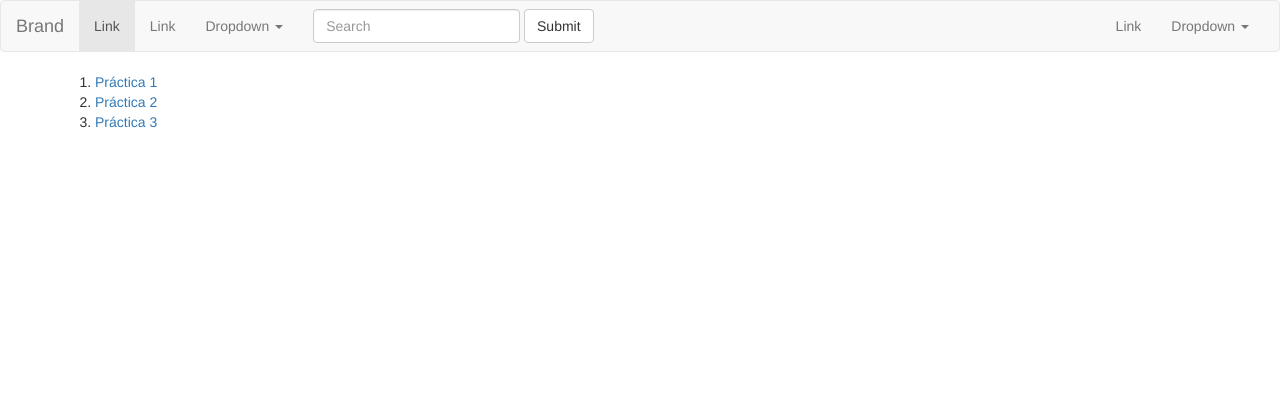
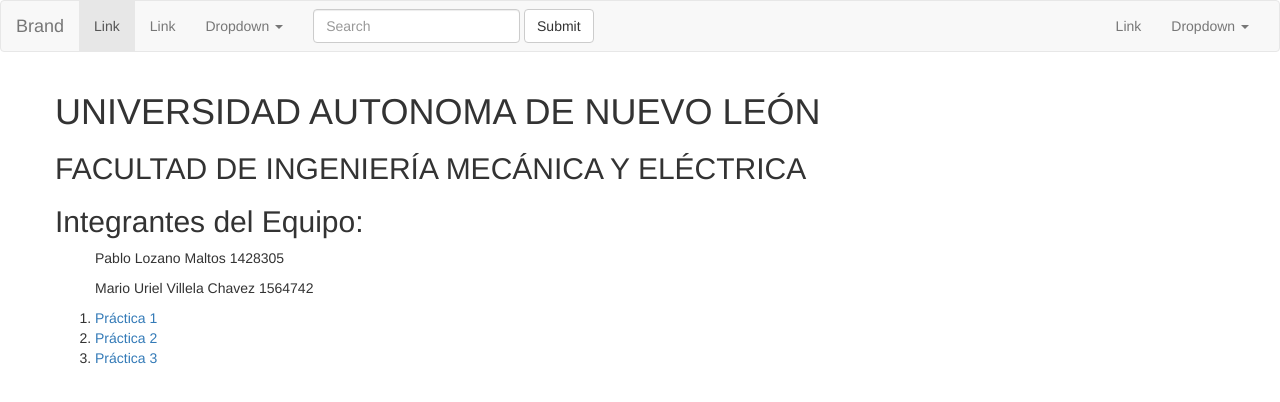
Before and after one commit to pablolozanom8/programacionweb, a plain HTML site: page index.html in a window 1280 px wide. Drawn offline with nearby package versions, Linux system fonts and the light colour scheme.

Commit message:
Update Index

```diff
--- a/index.html
+++ b/index.html
@@ -61,6 +61,15 @@
 
 	<div class="container">
 		<div class="row">
+
+		<h1> UNIVERSIDAD AUTONOMA DE NUEVO LEÓN</h1>
+		<h2>FACULTAD DE INGENIERÍA MECÁNICA Y ELÉCTRICA</h2>
+
+		<h2>Integrantes del Equipo:</h2>
+		<ol>
+			<p>Pablo Lozano Maltos  		1428305</p>
+			<p>Mario Uriel Villela Chavez   1564742</p>
+		</ol>
 			<ol>
 				<li><a href="practicas/1.html">Práctica 1</a></li>
 				<li><a href="practicas/2.html">Práctica 2</a></li>
```
